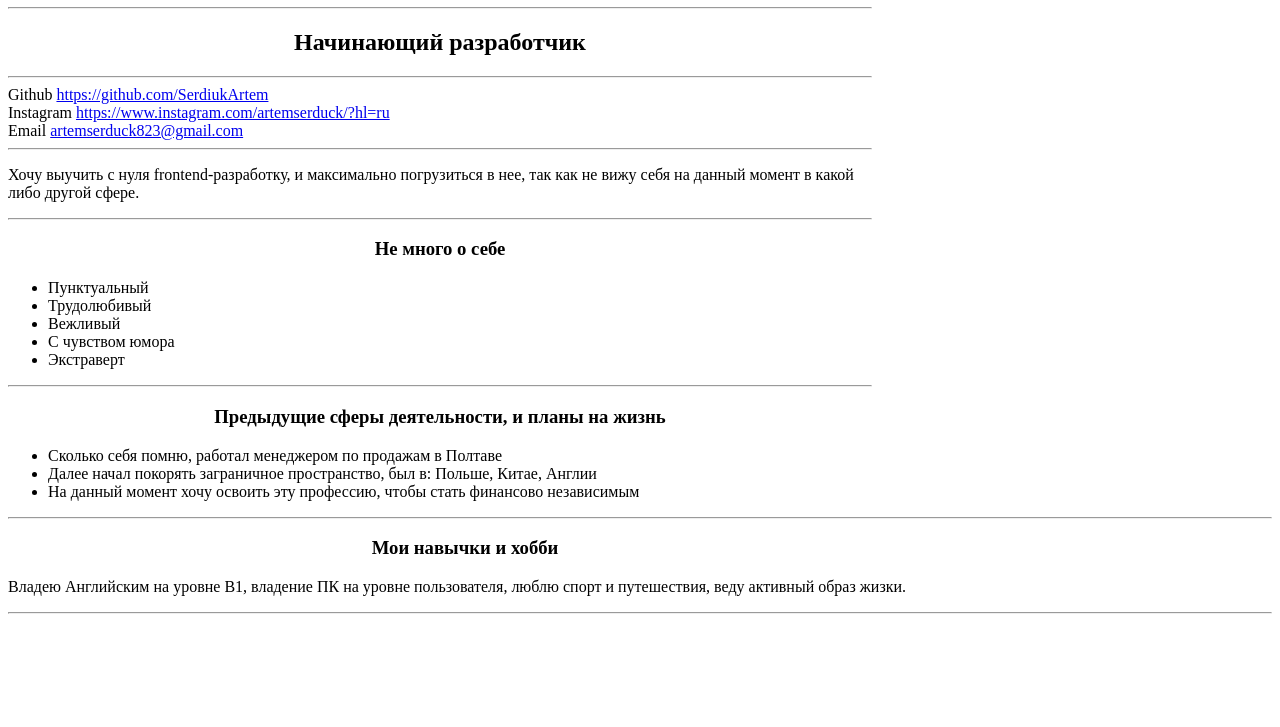
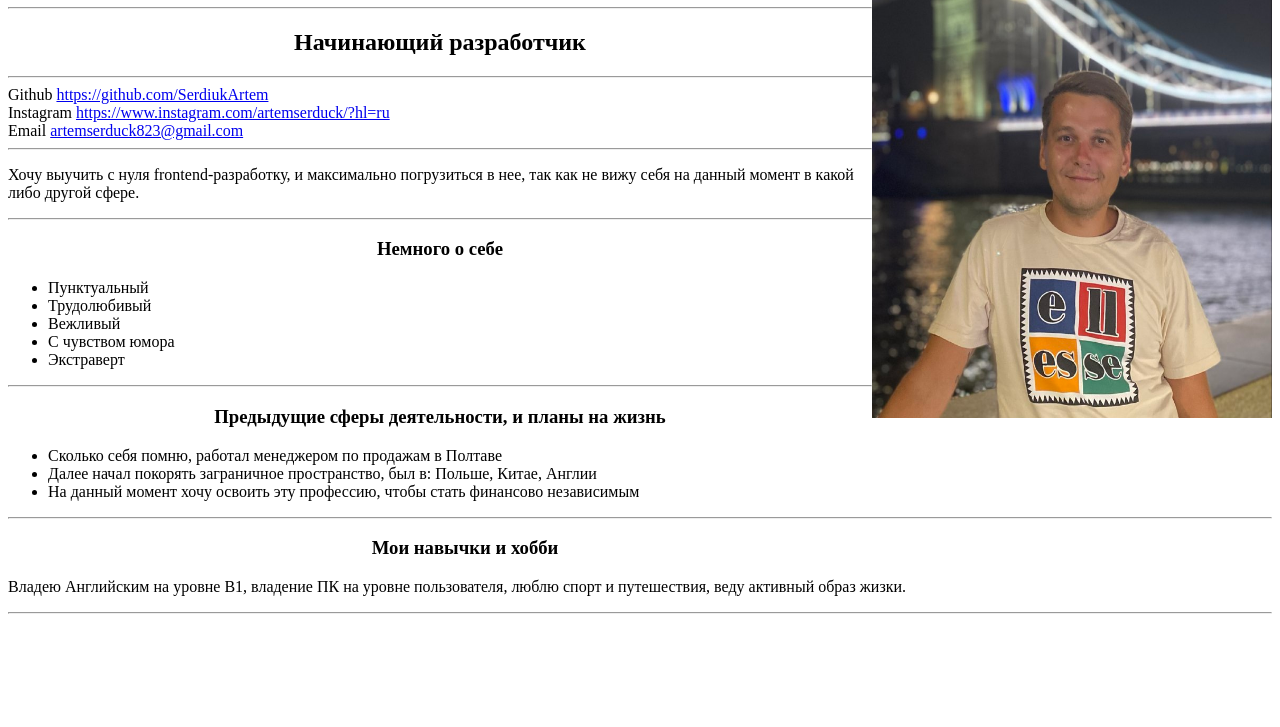
Before and after one commit to SerdiukArtem/cv, a plain HTML site: page ru/index.html in a window 1280 px wide. Shown: the part 73-800 px from the top of the page. Drawn offline with Linux system fonts and the light colour scheme; the site is published under a folder, as on GitHub Pages, so addresses that start at the root find nothing.

Commit message:
requested changes

```diff
--- a/ru/index.html
+++ b/ru/index.html
@@ -9,52 +9,36 @@
         .photo {
             float: right;
         }
-    </style>
-
-    <style>
         .head {
             text-align: center;
         }
-    </style>
-
-    <style>
         .title{
             text-align: center;
         }
-    </style>
-
-    <style>
         .about {
             text-align: center;
         }
-    </style>
-
-    <style>
         .previous {
             text-align: center;
         }
-    </style>
-
-    <style>
         .skills {
             text-align: center;
             margin-right: 350px;
         }
     </style>
-
 </head>
 <body>
 
-    <img src="/img/1.jpg" alt="photo" class="photo" width="400" height="470">
+    <img src="img/1.jpg" alt="photo" class="photo" width="400" height="470">
 
-<div class="head">
+    <div class="head">
     <h1>Артём Сердюк</h1>
-</div>
+    </div>
 
     <hr>
-<div class="title">
+    <div class="title">
     <h2>Начинающий разработчик</h2>
-</div>
+    </div>
     <hr>
 
     Github
@@ -66,14 +50,14 @@
     <br>
 
     Email
-    <a href="artemserduck823@gmail.com">artemserduck823@gmail.com</a>
+    <a href="mailto:artemserduck823@gmail.com">artemserduck823@gmail.com</a>
     <hr>
     <p>Хочу выучить с нуля frontend-разработку, и максимально погрузиться в нее, так как не вижу себя на данный момент в какой либо другой сфере.</p>
     <hr>
 
     <section>
     <div class="about">
-        <h3>Не много о себе</h3>
+        <h3>Немного о себе</h3>
     </div>
         <ul>
             <li>Пунктуальный</li>
```
Also changed, not shown: eng/index.html (+5 -21 lines).
